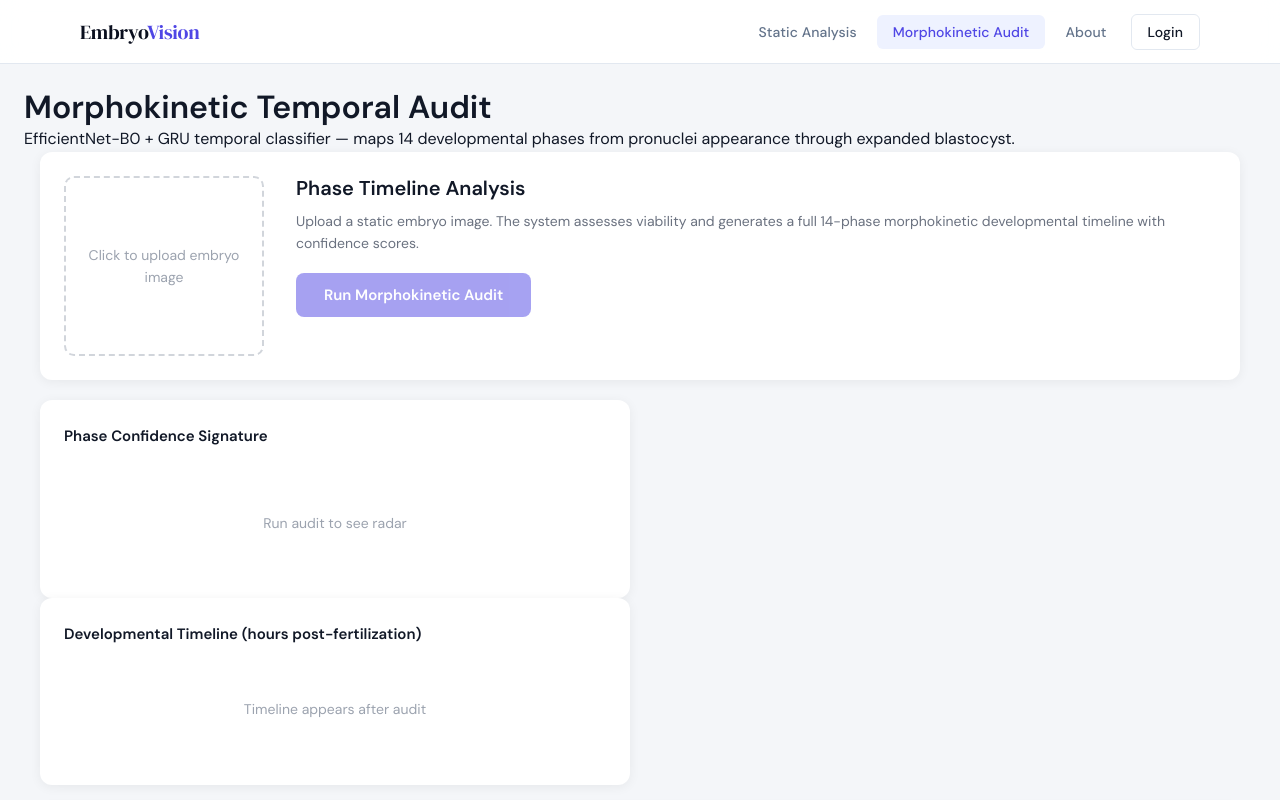
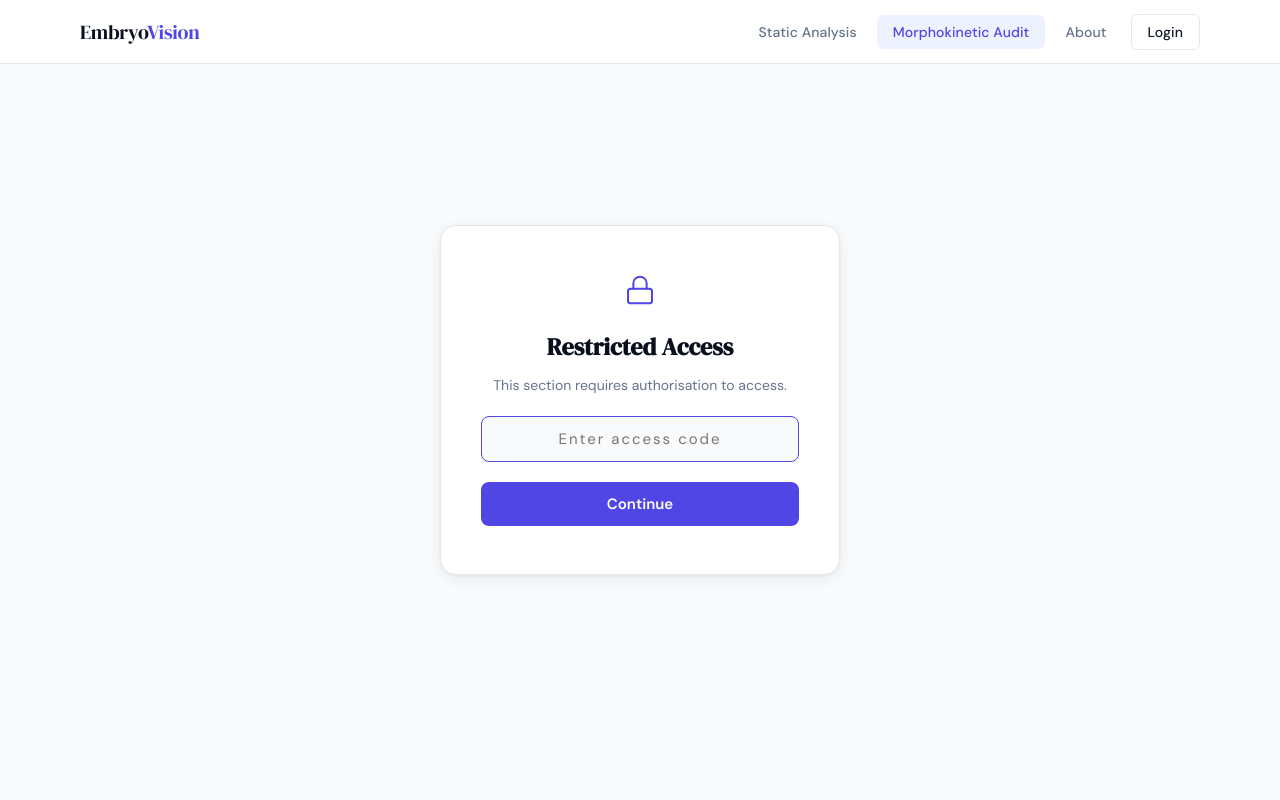
Before and after one commit to riyathomasm/Moprhokinetic-Analysis-of-Embryos-for-IVF-Viability, a React (Vite) app: page /morph in a window 1280 px wide. Shown: the top 800 px of the page. Built offline with nearby package versions, Linux system fonts and the light colour scheme.

Commit message:
added auth

```diff
--- a/src/App.jsx
+++ b/src/App.jsx
@@ -3,6 +3,7 @@ import Header from "./components/Header";
 import Analysis from "./pages/Analysis";
 import Morph from "./pages/Morph";
 import About from "./pages/About";
+import PasswordGate from "./components/PasswordGate";
 import "./App.css";
 
 function Home() {
@@ -106,8 +107,8 @@ function Home() {
       </section>
 
       <footer className="footer">
-        <p>EmbryoVision </p>
-        <p>© 2026 All rights reserved.</p>
+        <p>EmbryoVision — SRM Institute of Science and Technology</p>
+        <p>Dept. of Computing Technologies</p>
       </footer>
     </div>
   );
@@ -119,8 +120,12 @@ function App() {
       <Header />
       <Routes>
         <Route path="/" element={<Home />} />
-        <Route path="/analyse" element={<Analysis />} />
-        <Route path="/morph" element={<Morph />} />
+        <Route path="/analyse" element={
+          <PasswordGate><Analysis /></PasswordGate>
+        } />
+        <Route path="/morph" element={
+          <PasswordGate><Morph /></PasswordGate>
+        } />
         <Route path="/about" element={<About />} />
       </Routes>
     </BrowserRouter>
--- /dev/null
+++ b/src/components/Passwordgate.css
@@ -0,0 +1,89 @@
+.gate-wrapper {
+  min-height: 100vh;
+  display: flex;
+  align-items: center;
+  justify-content: center;
+  background: var(--bg);
+  padding: 24px;
+}
+
+.gate-card {
+  background: var(--white);
+  border: 1px solid var(--border);
+  border-radius: 16px;
+  padding: 48px 40px;
+  width: 100%;
+  max-width: 400px;
+  display: flex;
+  flex-direction: column;
+  align-items: center;
+  gap: 12px;
+  box-shadow: var(--card-shadow);
+  text-align: center;
+}
+
+.gate-icon {
+  color: var(--indigo-lt);
+  margin-bottom: 8px;
+}
+
+.gate-title {
+  font-family: 'DM Serif Display', serif;
+  font-size: 24px;
+  color: var(--navy);
+  margin: 0;
+}
+
+.gate-subtitle {
+  font-size: 14px;
+  color: var(--slate);
+  margin: 0 0 8px 0;
+}
+
+.gate-input {
+  width: 100%;
+  padding: 12px 16px;
+  border: 1.5px solid var(--border);
+  border-radius: 8px;
+  font-size: 15px;
+  font-family: inherit;
+  color: var(--navy-mid);
+  background: var(--bg);
+  outline: none;
+  transition: border-color 0.15s;
+  text-align: center;
+  letter-spacing: 2px;
+}
+
+.gate-input:focus {
+  border-color: var(--indigo-lt);
+}
+
+.gate-input--error {
+  border-color: var(--red);
+}
+
+.gate-error {
+  font-size: 13px;
+  color: var(--red);
+  margin: 0;
+}
+
+.gate-btn {
+  width: 100%;
+  margin-top: 8px;
+  padding: 12px;
+  background: var(--indigo-lt);
+  color: var(--white);
+  border: none;
+  border-radius: 8px;
+  font-size: 15px;
+  font-weight: 600;
+  font-family: inherit;
+  cursor: pointer;
+  transition: background 0.15s;
+}
+
+.gate-btn:hover {
+  background: var(--indigo);
+}
--- /dev/null
+++ b/src/components/Passwordgate.jsx
@@ -0,0 +1,51 @@
+import { useState } from "react";
+import "./PasswordGate.css";
+
+const PASSWORD = "redzero_m3";
+
+function PasswordGate({ children }) {
+  const [input, setInput]     = useState("");
+  const [unlocked, setUnlocked] = useState(false);
+  const [error, setError]     = useState(false);
+
+  if (unlocked) return children;
+
+  const attempt = () => {
+    if (input === PASSWORD) {
+      setUnlocked(true);
+      setError(false);
+    } else {
+      setError(true);
+      setInput("");
+    }
+  };
+
+  return (
+    <div className="gate-wrapper">
+      <div className="gate-card">
+        <div className="gate-icon">
+          <svg width="32" height="32" viewBox="0 0 24 24" fill="none"
+            stroke="currentColor" strokeWidth="1.5" strokeLinecap="round" strokeLinejoin="round">
+            <rect x="3" y="11" width="18" height="11" rx="2" ry="2"/>
+            <path d="M7 11V7a5 5 0 0 1 10 0v4"/>
+          </svg>
+        </div>
+        <h2 className="gate-title">Restricted Access</h2>
+        <p className="gate-subtitle">This section requires authorisation to access.</p>
+        <input
+          className={`gate-input ${error ? "gate-input--error" : ""}`}
+          type="password"
+          placeholder="Enter access code"
+          value={input}
+          onChange={e => { setInput(e.target.value); setError(false); }}
+          onKeyDown={e => e.key === "Enter" && attempt()}
+          autoFocus
+        />
+        {error && <p className="gate-error">Incorrect access code.</p>}
+        <button className="gate-btn" onClick={attempt}>Continue</button>
+      </div>
+    </div>
+  );
+}
+
+export default PasswordGate;
```
